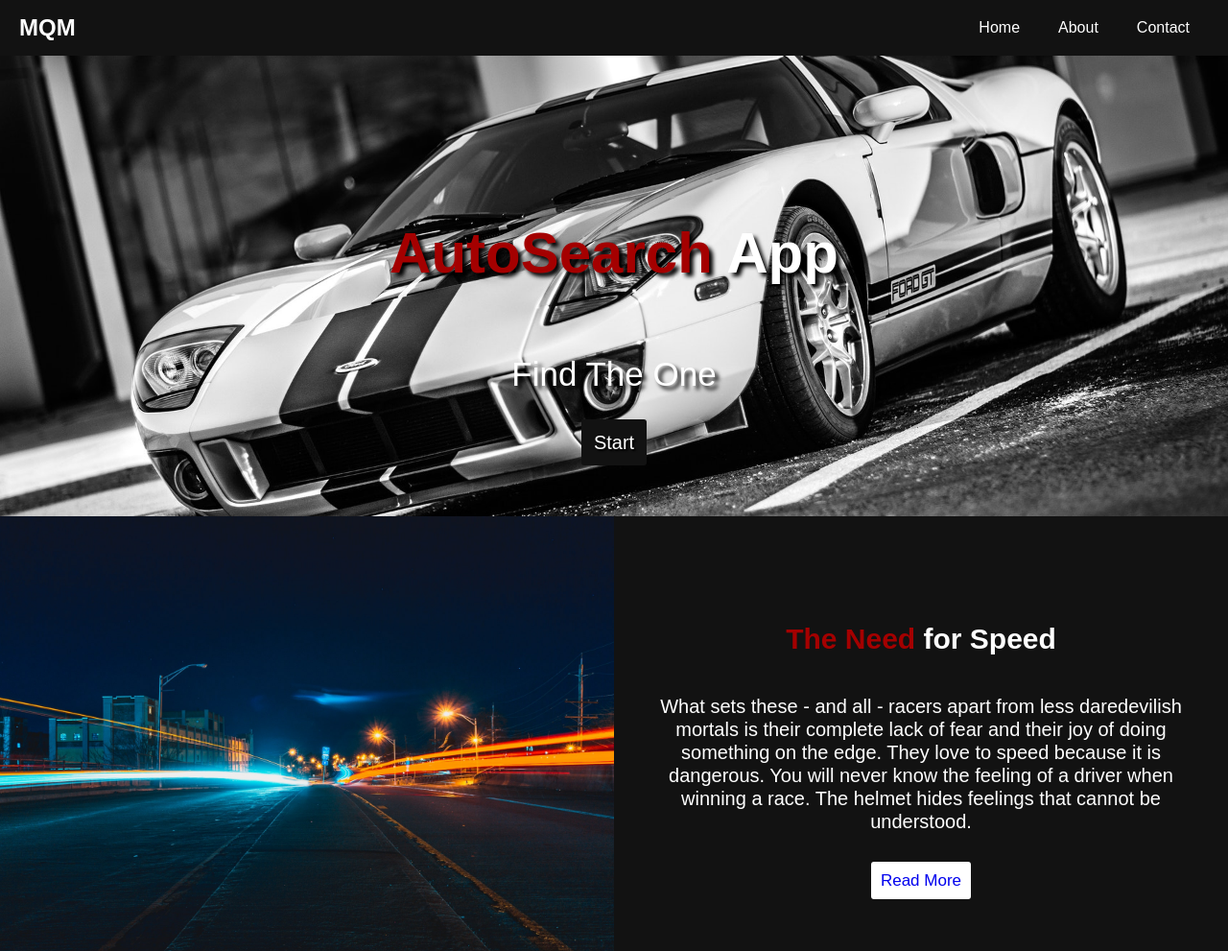
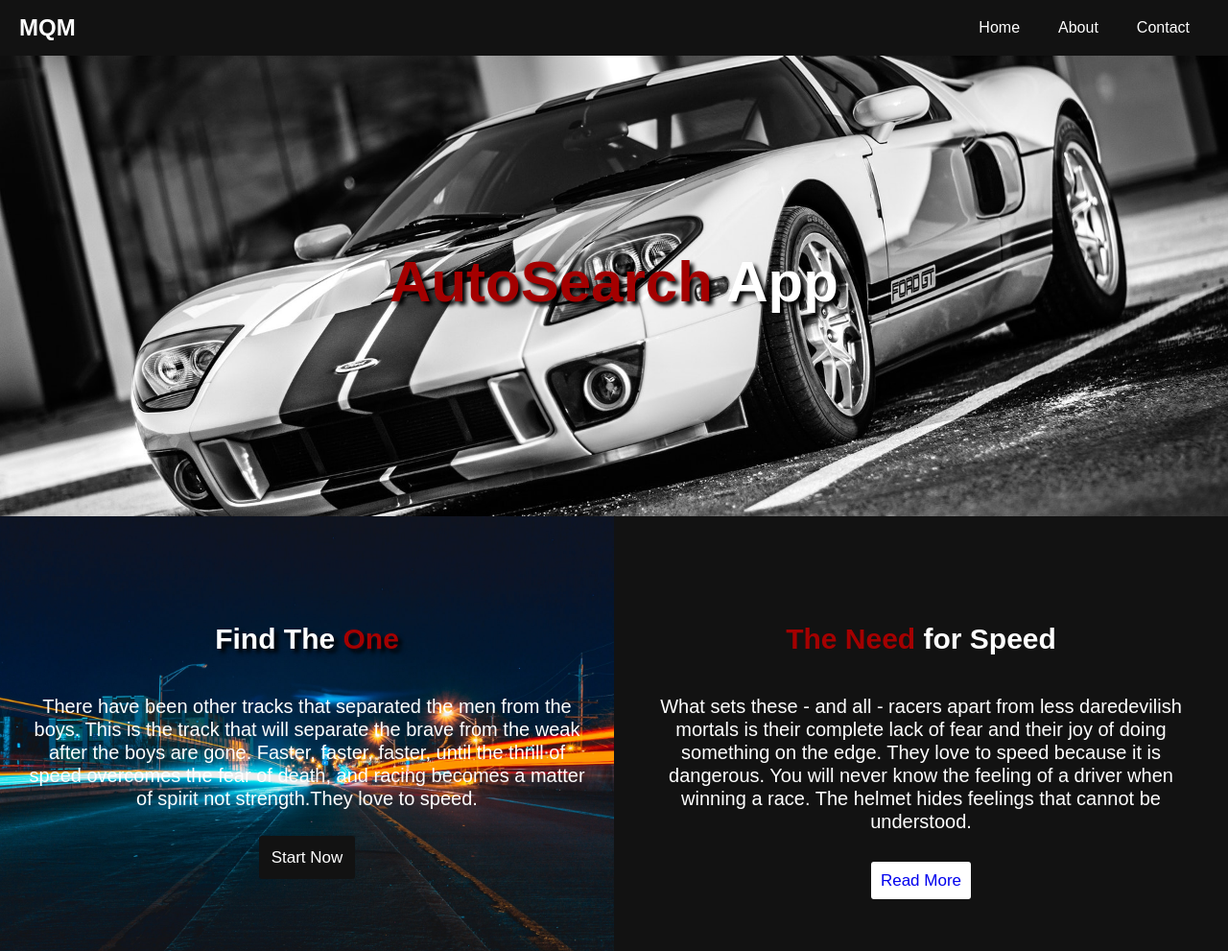
Before and after one commit to Quintam26/Auto-App, a React app: page / in a window 1280 px wide. Shown: the top 991 px of the page at 96% size. Built offline with nearby package versions, Linux system fonts and the light colour scheme; some packages are replaced by stand-ins of ours.

Commit message:
Rearranged the header

```diff
--- a/src/components/home/Home.css
+++ b/src/components/home/Home.css
@@ -17,6 +17,7 @@
   width: 50%;
   background: url('../../assets/night.png') no-repeat center center/cover;
   min-height: 100%;
+  padding: 0 30px;
 }
 
 .info-content {
@@ -32,12 +33,23 @@
 
 .home-content {
   color: white;
-  padding-top: 170px;
+  padding-top: 200px;
   text-shadow: 4px 4px 4px black;
 }
 
-.home-content p {
-  font-size: 35px;
+.info-img h2 {
+  color: white;
+  padding-top: 110px;
+  text-shadow: 4px 4px 4px black;
+  font-size: 30px;
+  line-height: 1.2em;
+  padding-bottom: 30px;
+}
+
+.info-img p {
+  color: white;
+  font-size: 20px;
+  line-height: 1.2em;
   padding-bottom: 30px;
 }
 
@@ -62,9 +74,7 @@
 .start-btn {
   text-decoration: none;
   color: white;
-  padding-top: 170px;
-  text-shadow: 2px 2px 2px black;
-  font-size: 20px;
+  font-size: 17px;
   background: #121212;
   padding: 13px;
   border: none;
--- a/src/components/home/Home.js
+++ b/src/components/home/Home.js
@@ -12,14 +12,16 @@ class Home extends Component {
           <div className="home-container">
             <div className="home-content">
               <h1><span className="main-text">AutoSearch</span> App</h1>
-              <p>Find The One</p>
-              <Link to="/search" className="start-btn">Start</Link>
             </div>
           </div>
         </div>
 
         <section className="home-info" id="bg-dark">
-          <div className="info-img"></div>
+          <div className="info-img">
+            <h2>Find The <span className="main-text">One</span></h2>
+            <p>There have been other tracks that separated the men from the boys. This is the track that will separate the brave from the weak after the boys are gone. Faster, faster, faster, until the thrill of speed overcomes the fear of death, and racing becomes a matter of spirit not strength.They love to speed.</p>
+            <Link to="/search" className="start-btn">Start Now</Link>
+          </div>
           <div className="info-content">
             <h2><span className="main-text">The Need</span> for Speed</h2>
             <p>What sets these - and all - racers apart from less daredevilish mortals is their complete lack of fear and their joy of doing something on the edge. They love to speed because it is dangerous. You will never know the feeling of a driver when winning a race. The helmet hides feelings that cannot be understood.</p>
```
